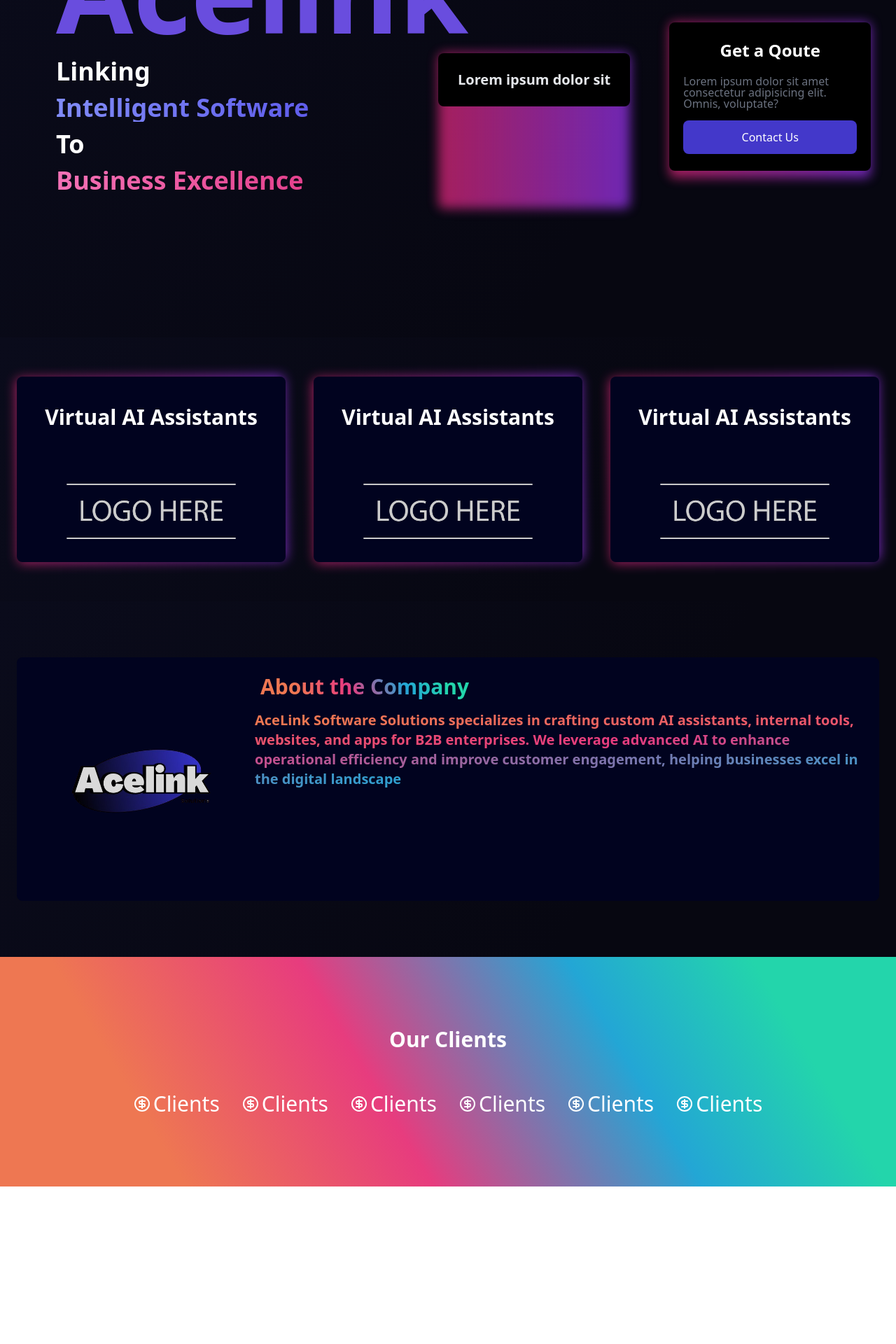
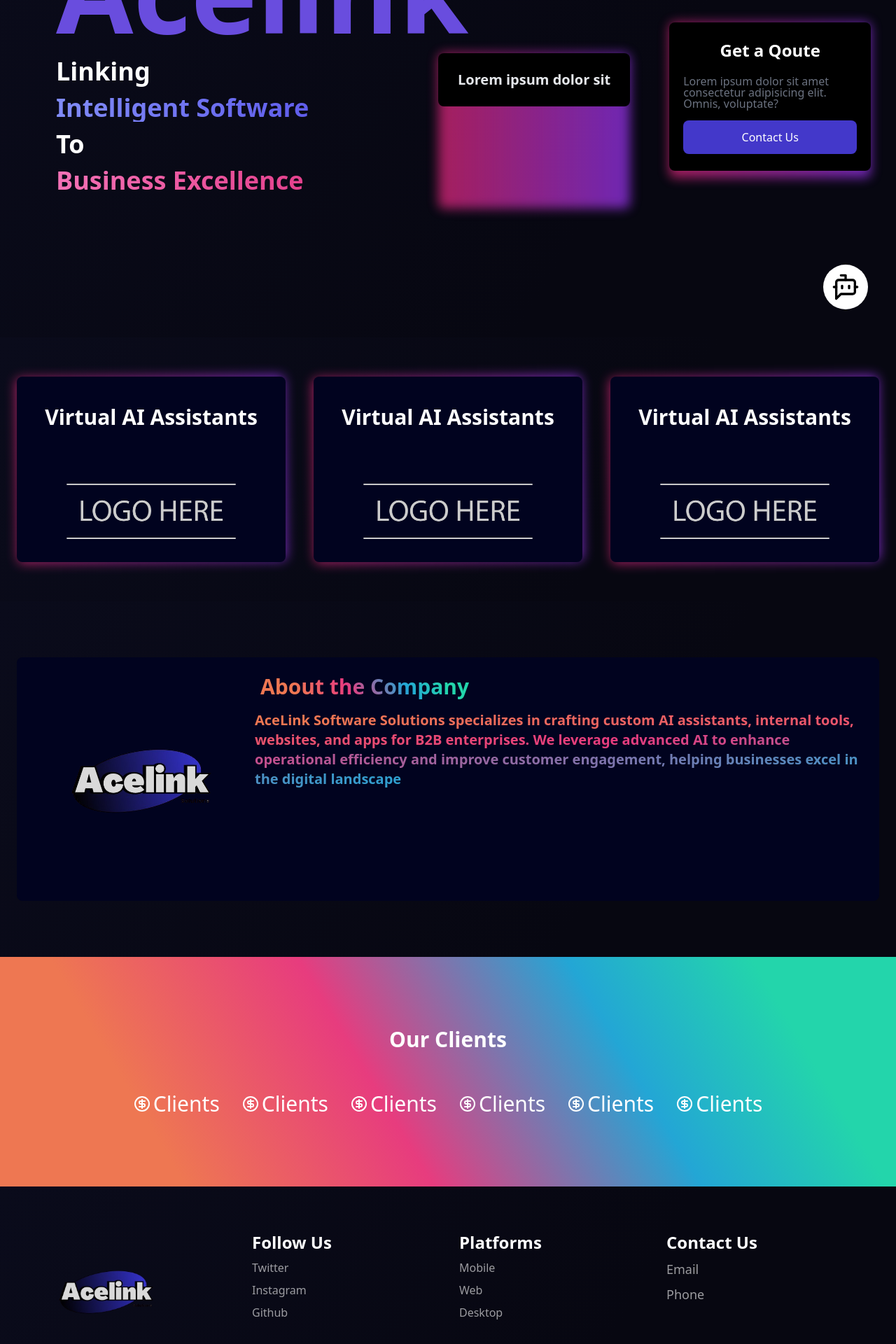
Before and after one commit to 21Ayush21/Acelink, a React (Vite) app: page / in a window 1280 px wide. Shown: the part 318-2238 px from the top of the page at 70% size. Before the commit the page ends 2013 px from the top, so only its background shows below. Built offline with nearby package versions, Linux system fonts and the light colour scheme.

Commit message:
Add Footer and Chat

```diff
--- a/src/App.jsx
+++ b/src/App.jsx
@@ -3,6 +3,8 @@
 import Aboutsection from "./segments/Aboutsection";
 import Clientsection from "./segments/Clientsection";
 import FeatureSection from "./segments/FeatureSection";
+import Footer from "./components/Footer";
+import Chat from "./components/Chat";
 
 
 export default function App() {
@@ -13,6 +15,8 @@
     <FeatureSection></FeatureSection>
     <Aboutsection></Aboutsection>
     <Clientsection></Clientsection>
+    <Footer></Footer>
+    <Chat></Chat>
     </>
   )
 }
--- /dev/null
+++ b/src/components/Chat.jsx
@@ -0,0 +1,60 @@
+import React, { useState } from "react";
+import { motion } from "framer-motion";
+
+const Chat = () => {
+  const [isRotated, setIsRotated] = useState(false);
+  const handleRotate = () => {
+    setIsRotated(!isRotated);
+  };
+  return (
+    <div className="fixed right-10 bottom-10 text-black ">
+      <motion.div
+        className="bg-white rounded-full flex items-center justify-center p-3 h-11 w-11 md:h-16 md:w-16"
+        animate={{ rotateY: isRotated ? 180 : 0 }}
+        transition={{ duration: 0.6 }}
+        style={{ perspective: 1000 }}
+        onClick={handleRotate}
+      >
+        {isRotated ? (
+          <svg
+            xmlns="http://www.w3.org/2000/svg"
+            width="44"
+            height="44"
+            viewBox="0 0 24 24"
+            fill="none"
+            stroke="currentColor"
+            stroke-width="2"
+            stroke-linecap="round"
+            stroke-linejoin="round"
+            class="lucide lucide-ban"
+          >
+            <circle cx="12" cy="12" r="10" />
+            <path d="m4.9 4.9 14.2 14.2" />
+          </svg>
+        ) : (
+          <svg
+            xmlns="http://www.w3.org/2000/svg"
+            width="44"
+            height="44"
+            viewBox="0 0 24 24"
+            fill="none"
+            stroke="currentColor"
+            stroke-width="2"
+            stroke-linecap="round"
+            stroke-linejoin="round"
+            class="lucide lucide-bot-message-square"
+          >
+            <path d="M12 6V2H8" />
+            <path d="m8 18-4 4V8a2 2 0 0 1 2-2h12a2 2 0 0 1 2 2v8a2 2 0 0 1-2 2Z" />
+            <path d="M2 12h2" />
+            <path d="M9 11v2" />
+            <path d="M15 11v2" />
+            <path d="M20 12h2" />
+          </svg>
+        )}
+      </motion.div>
+    </div>
+  );
+};
+
+export default Chat;
--- /dev/null
+++ b/src/components/Footer.jsx
@@ -0,0 +1,50 @@
+import React from 'react'
+import image from "../assets/Acelinklogo.png";
+
+const Footer = () => {
+  return (
+    <footer className='grid grid-cols-2 bg-background-linear-gradient gap-y-12 gap-x-8 p-16 md:grid-cols-4 xl:grid-cols-4 '>
+        <div className='col-span-full xl:col-span-1 md:col-span-1 '>
+            <img src={image} alt="company_logo" className='xl:h-[170px]'/>
+        </div>
+        <div className='flex flex-col gap-2 text-white'>
+            <h3 className='font-bold text-2xl'>Follow Us</h3>
+            <div>
+                <a href="#" className='opacity-60 hover:opacity-100'>Twitter</a>
+            </div>
+            <div>
+                <a href="#" className='opacity-60 hover:opacity-100'>Instagram</a>
+            </div>
+            <div>
+                <a href="#" className='opacity-60 hover:opacity-100'>Github</a>
+            </div>
+        </div>
+
+        <div className='flex flex-col gap-2 text-white'>
+            <h3 className='font-bold text-2xl'>Platforms</h3>
+            <div>
+                <a href="#" className='opacity-60 hover:opacity-100'>Mobile</a>
+            </div>
+            <div>
+                <a href="#" className='opacity-60 hover:opacity-100'>Web</a>
+            </div>
+            <div>
+                <a href="#" className='opacity-60 hover:opacity-100'>Desktop</a>
+            </div>
+        </div>
+
+        <div className='flex flex-col gap-2 text-white cursor-pointer '>
+            <h3 className='font-bold text-2xl '>Contact Us</h3>
+            <div>
+                <a href="#" className='opacity-60 hover:opacity-100 text-lg'>Email</a>
+            </div>
+            <div>
+                <a href="#" className='opacity-60 hover:opacity-100 text-lg'>Phone</a>
+            </div>
+        </div>
+
+    </footer>
+  )
+}
+
+export default Footer
--- a/src/components/Navbar.jsx
+++ b/src/components/Navbar.jsx
@@ -8,7 +8,7 @@
 
 const Navbar = () => {
   const { scrollYProgress } = useScroll();
-  const [visible, setVisible] = useState(false);
+  const [visible, setVisible] = useState(true);
 
   useMotionValueEvent(scrollYProgress, "change", (current) => {
     if (typeof current === "number") {
```
